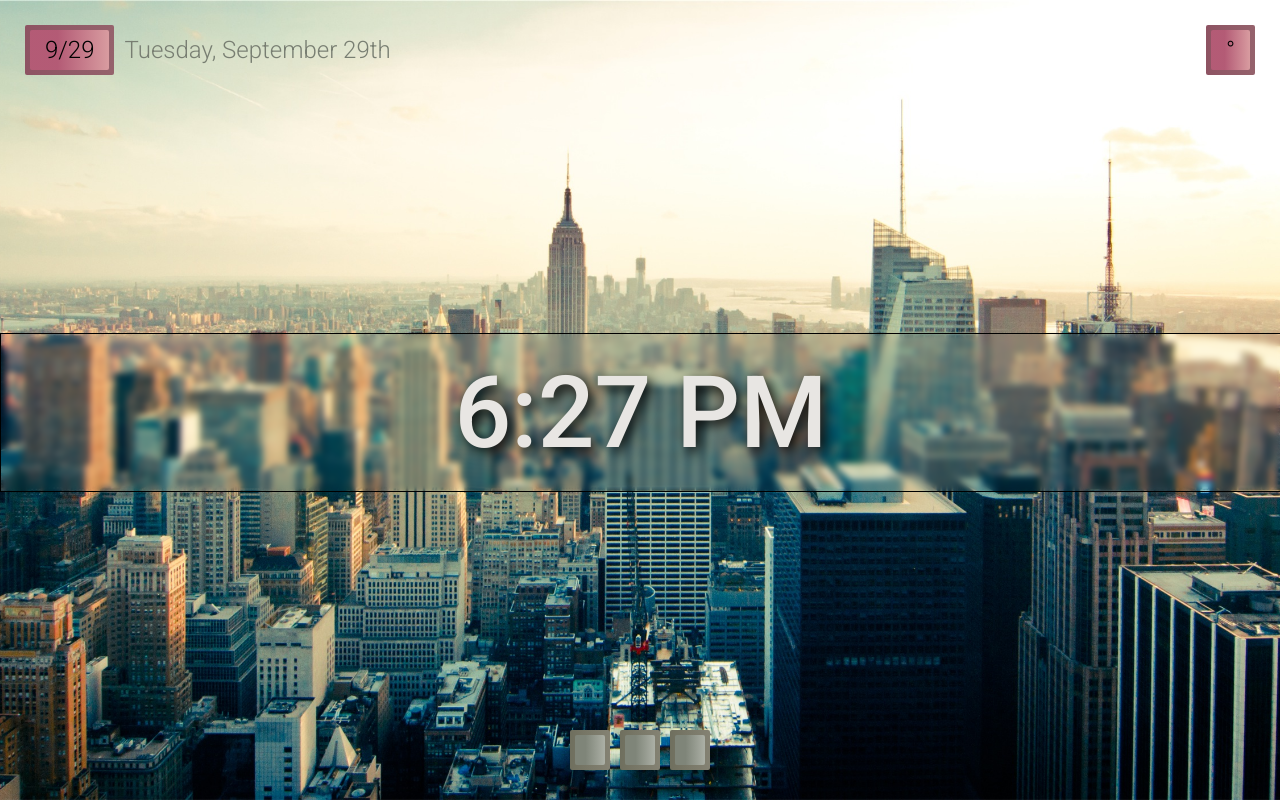
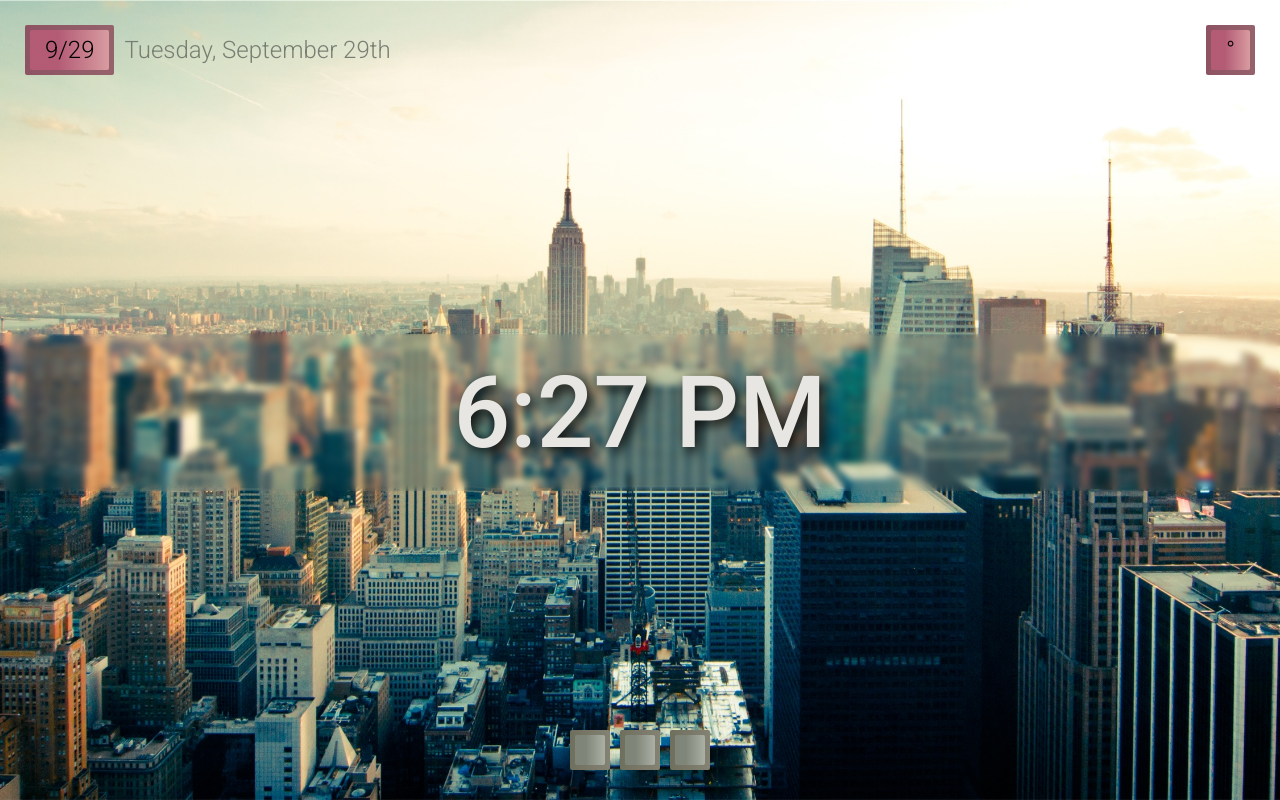
Before and after one commit to LaneHarvey/instructure, a plain HTML site: page index.html in a window 1280 px wide. Drawn offline with nearby package versions, Linux system fonts and the light colour scheme; no server answers.

Commit message:
fixed scrolling issue

```diff
--- a/style.css
+++ b/style.css
@@ -39,10 +39,7 @@ body {
 }
 
 .time-bar {
-    width: 100%;
     backdrop-filter: blur(3px);
-    border: 1px solid black;
-
 }
 .clock {
     width: 40%;
```
